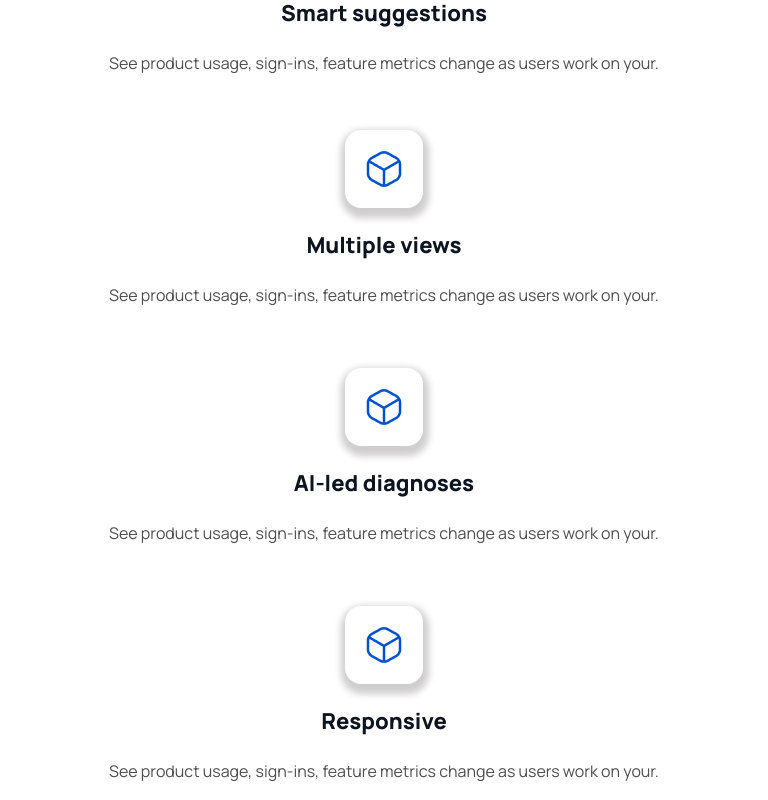
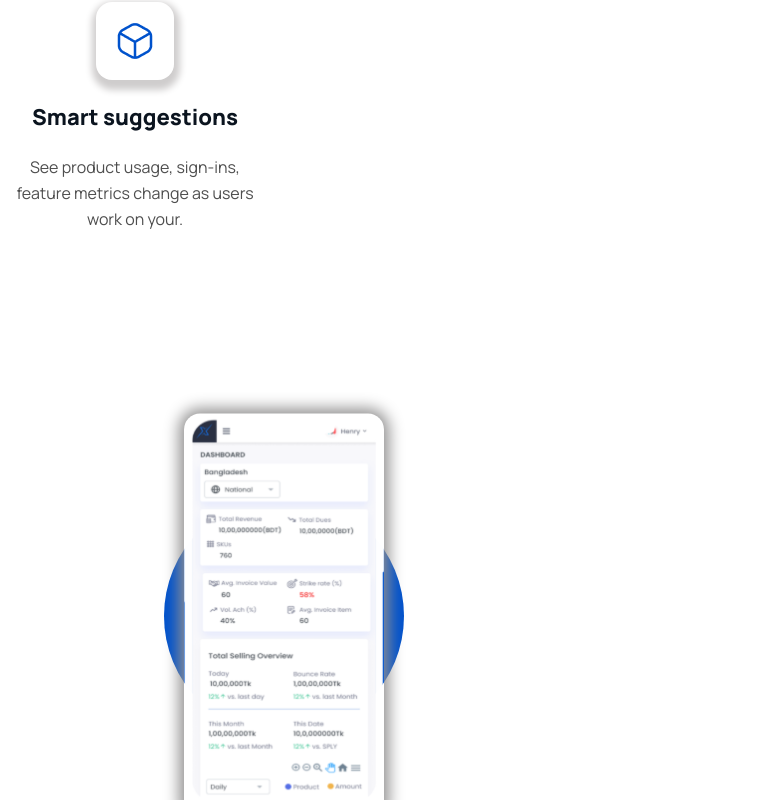
Before and after one commit to mnosumon/crypto-1, a React (Vite) app: page / in a window 768 px wide. Shown: the part 2260-3060 px from the top of the page. Built offline with nearby package versions, Linux system fonts and the light colour scheme.

Commit message:
Product Feature perfectly Responsive done

```diff
--- a/src/components/productFeatures/productFeature.css
+++ b/src/components/productFeatures/productFeature.css
@@ -37,7 +37,7 @@
 .feature_wrapper{
     padding: 68px 0 128px;
     display: flex;
-    gap: 54px;
+    justify-content: space-between;
     position: relative;
 }
 .feature_items{
@@ -114,7 +114,6 @@
         display: none;
     }
     .feature_wrapper {
-        gap: 24px;
         flex-direction: column;
     }
 
@@ -127,26 +126,51 @@
     }
 }
 @media screen and (min-width: 767.98px) and (max-width: 922px) {
-    .feature_rounded{
-        height: 250px;
-        width: 250px;
-        top: 50%;
-        transform: translateY(-50%);
+    .featureRoundImage{
+        display: flex;
+        justify-content: center;
     }
     .featureImage {
-        width: 230px;
+        max-width: 200px;
         height: auto;
         top: 50%;
-        transform: translate(-50%,-50%);
-        left: 59%;
-    }
-    .feature_item{
-        width: auto;
+        left: 50%;
+        transform: translate(-50%, -50%);
     }
     .feature_item h5 {
         font-size: 22px;
     }
+    .feature_item{
+        max-width: 250px;
+
+    }
+    .feature_rounded {
+        max-height: 240px;
+        max-width: 240px;
+        top: 50%;
+        transform: translateY(-50%);
+    }
 }
-@media screen and (max-width: 1200px) {
+@media screen and (min-width: 921.98px) and (max-width: 1200px) {
+    .featureRoundImage{
+        display: flex;
+        justify-content: center;
+    }
+    .featureImage {
+        max-width: 270px;
+        height: auto;
+        top: 50%;
+        left: 50%;
+        transform: translate(-50%, -50%);
+    }
+    .feature_item{
+        max-width: 300px;
 
+    }
+    .feature_rounded {
+        max-height: 300px;
+        max-width: 300px;
+        top: 50%;
+        transform: translateY(-50%);
+    }
 }
```
